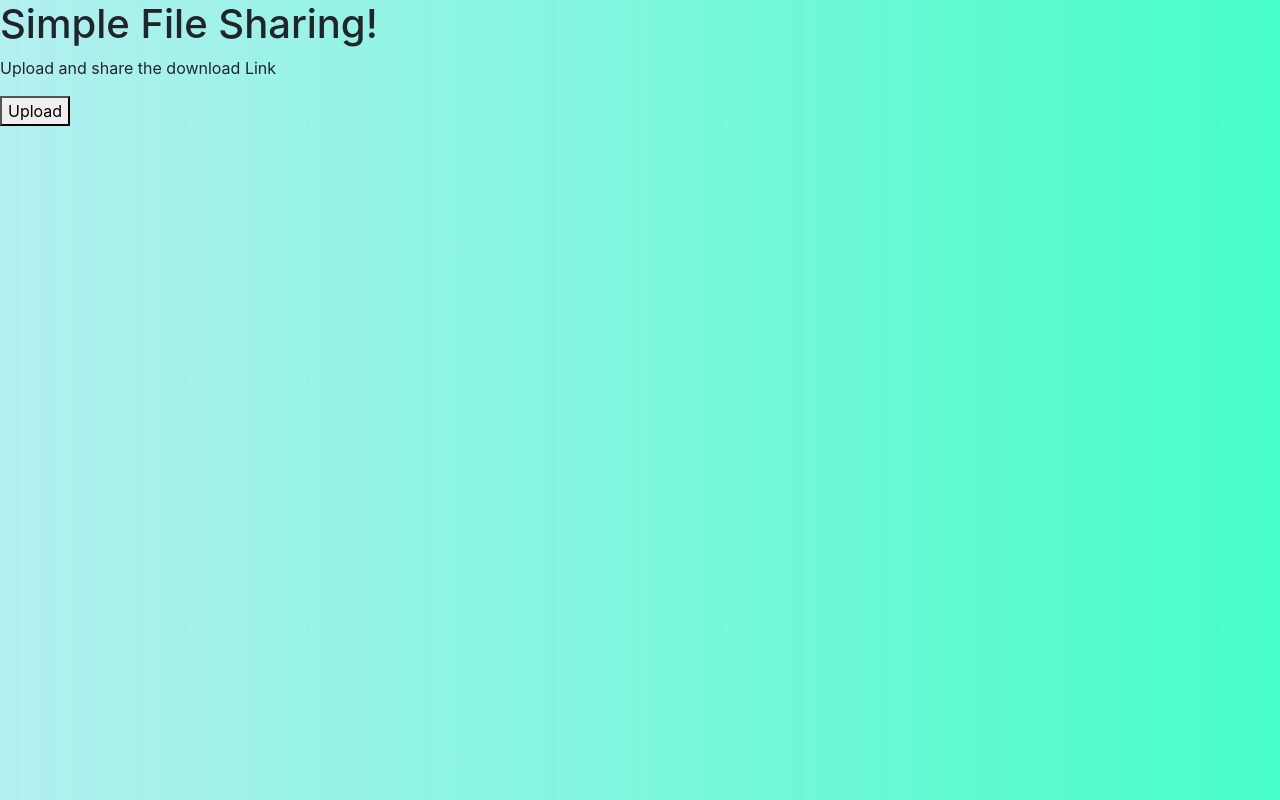
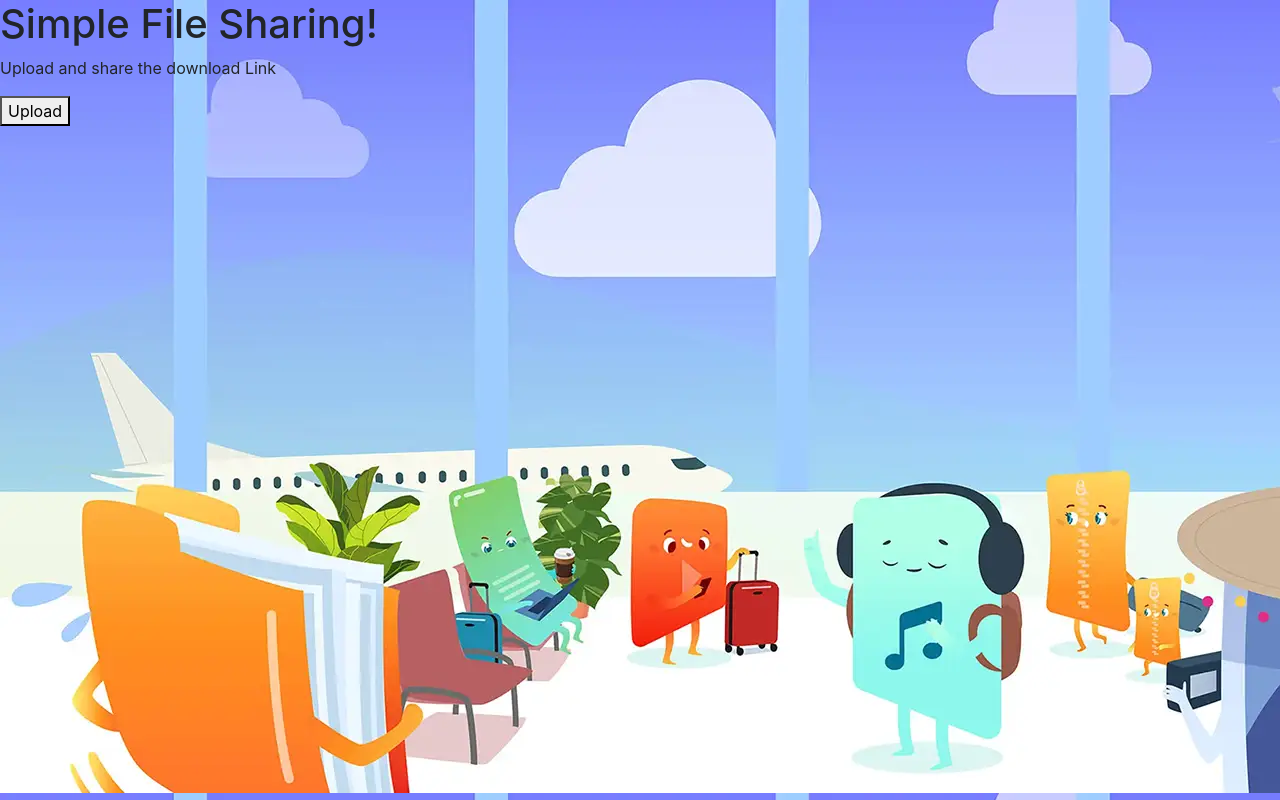
Before and after one commit to sahil0286/easy-upload-MERN-project, a React (Create React App) app in the folder client/: page / in a window 1280 px wide. Built offline with nearby package versions, Linux system fonts and the light colour scheme.

Commit message:
Update App.css

```diff
--- a/client/src/App.css
+++ b/client/src/App.css
@@ -1,4 +1,9 @@
-body{
+/* body{
   background: rgb(179,240,241);
 background: linear-gradient(90deg, rgba(179,240,241,1) 0%, rgba(45,253,191,0.87718837535014) 100%);
+} */
+
+body  {
+  background-image: url("../public/easy-upload-backgroundImg.webp");
+  background-color: #cccccc;
 }
```
